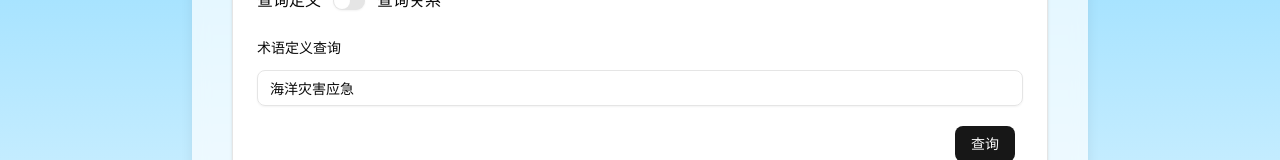
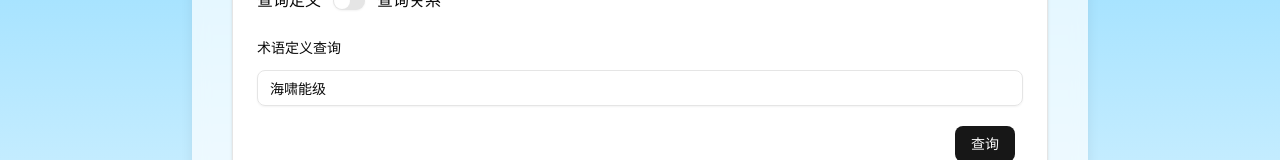
Before and after one commit to Craun718/kb-frontend, a React app: page / in a window 1280 px wide. Shown: the part 273-433 px from the top of the page. Built offline with nearby package versions, Linux system fonts and the light colour scheme; the HTML template or start-up script is replaced by a standard one.

Commit message:
chore(forms): update default search queries

```diff
--- a/src/components/DefinitonSearchForm.tsx
+++ b/src/components/DefinitonSearchForm.tsx
@@ -39,7 +39,7 @@ export function DefinitionSingleSearchForm() {
     resolver: zodResolver(singleSearchForm),
     defaultValues: {
       search_type: 'definition',
-      query: '海洋灾害应急',
+      query: '海啸能级',
     },
   });
 
--- a/src/components/RelationSearchForm.tsx
+++ b/src/components/RelationSearchForm.tsx
@@ -39,7 +39,7 @@ export function RelationSingleSearchForm() {
     resolver: zodResolver(singleSearchForm),
     defaultValues: {
       search_type: 'relation',
-      query: '海洋灾害,应急响应,台风,预警',
+      query: '海洋灾害,应急响应',
     },
   });
 
```
